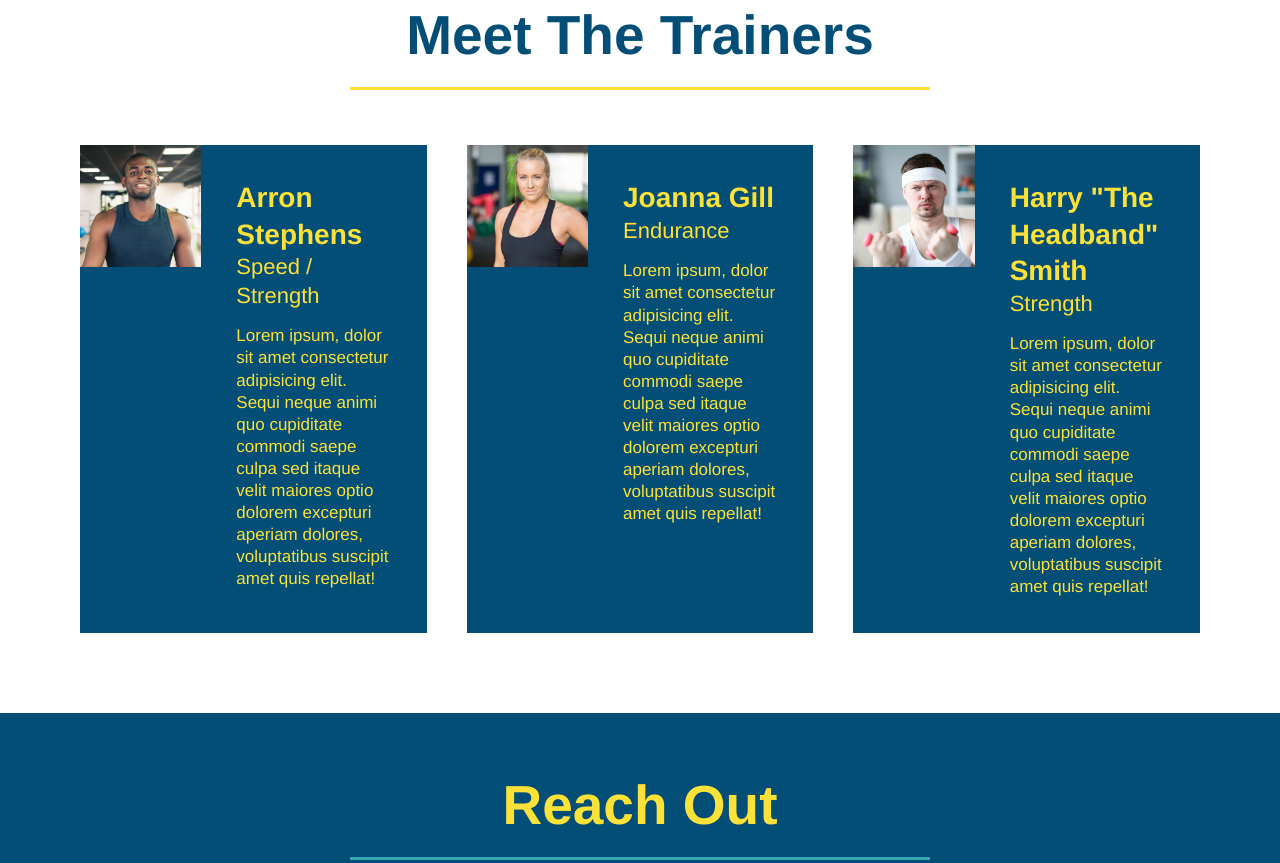
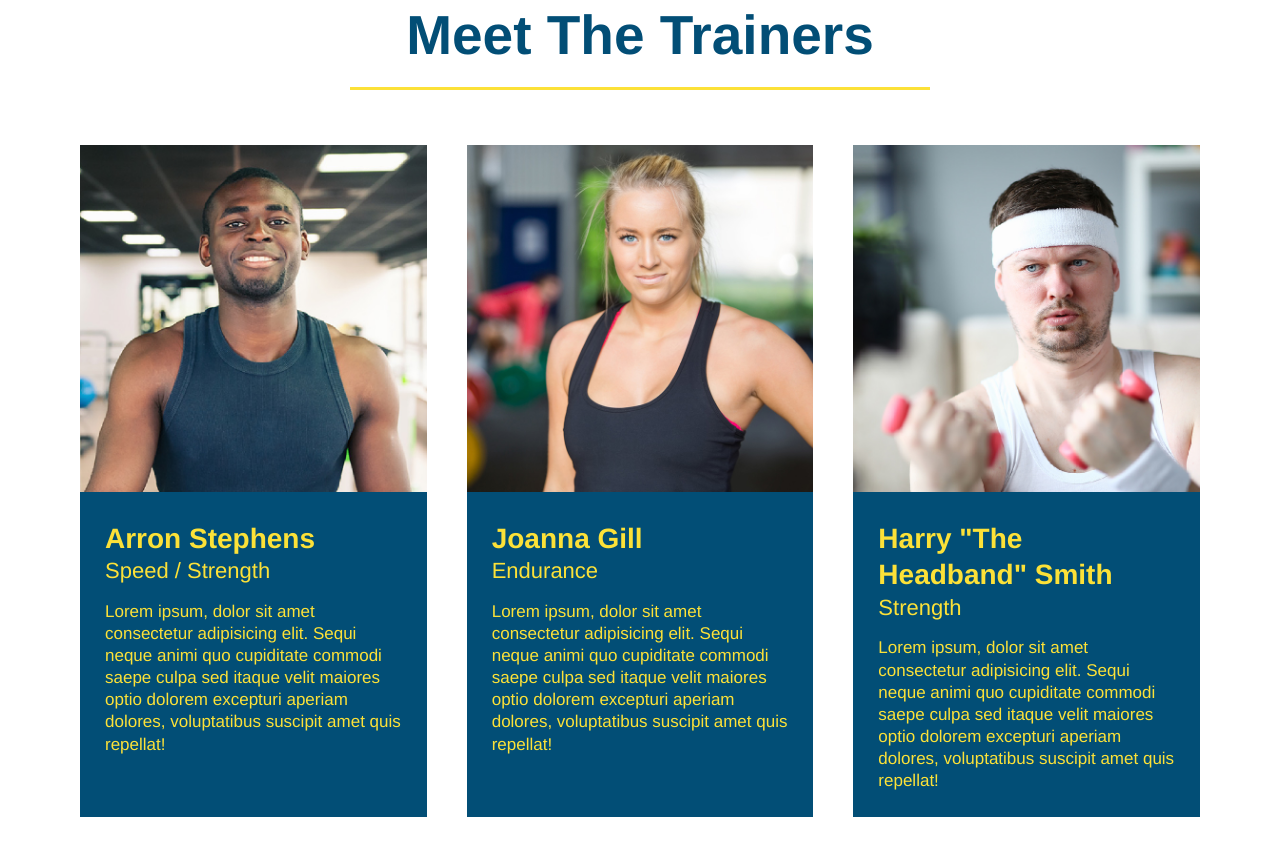
Before and after one commit to mtaylo1/run-buddy, a plain HTML site: page index.html in a window 1280 px wide. Shown: the part 2433-3296 px from the top of the page. Drawn offline with Linux system fonts and the light colour scheme.

```diff
--- a/assets/css/style.css
+++ b/assets/css/style.css
@@ -264,14 +264,13 @@
 }
 
 .trainer img {
-  width: 35%;
-  float: left;
+  width: 100%;
+
 }
 
 .trainer-bio {
-  padding: 35px;
-  float: left;
-  width: 65%;
+  padding: 25px;
+
   line-height: 1.3;
 }
 
```
